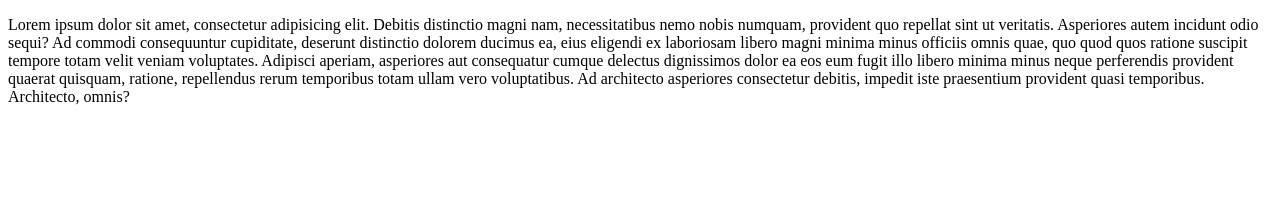
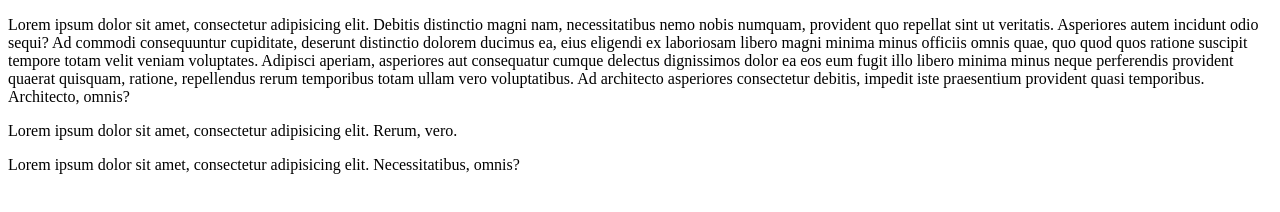
Before and after one commit to foofighters/test, a plain HTML site: page index.html in a window 1280 px wide. Drawn offline with Linux system fonts and the light colour scheme.

Commit message:
added new p

```diff
--- a/index.html
+++ b/index.html
@@ -14,5 +14,9 @@
     quaerat quisquam, ratione, repellendus rerum temporibus totam ullam vero voluptatibus. Ad architecto asperiores
     consectetur debitis, impedit iste praesentium provident quasi temporibus. Architecto, omnis?</p>
 
+<p>Lorem ipsum dolor sit amet, consectetur adipisicing elit. Rerum, vero.</p>
+
+<p>Lorem ipsum dolor sit amet, consectetur adipisicing elit. Necessitatibus, omnis?</p>
+
 </body>
 </html>
```
